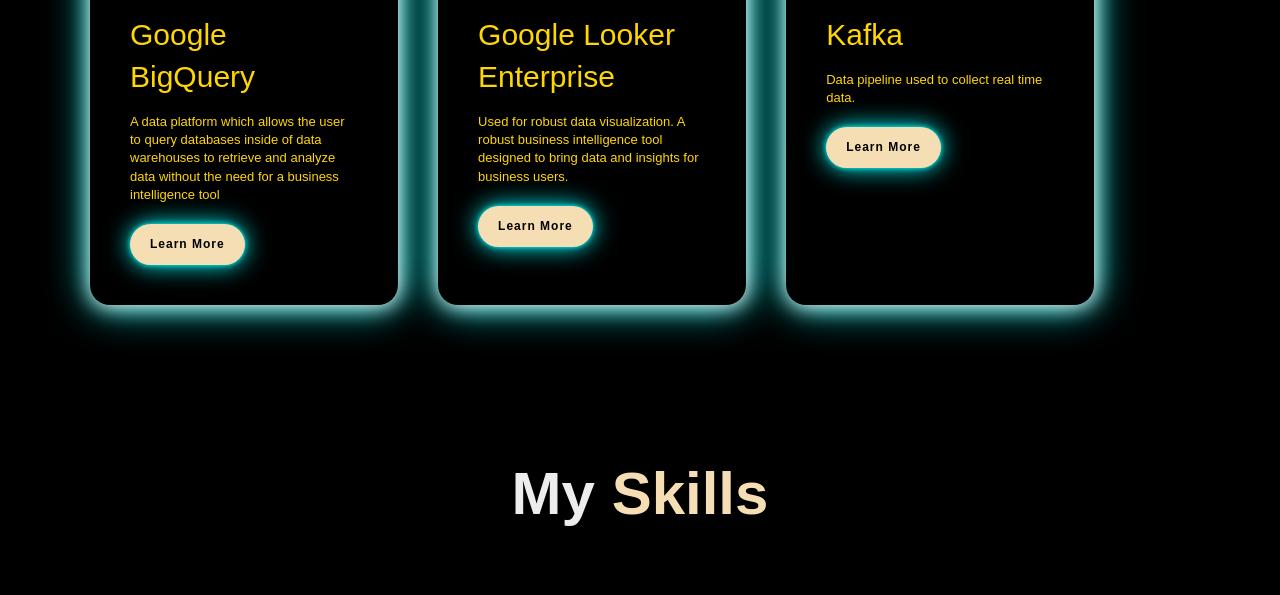
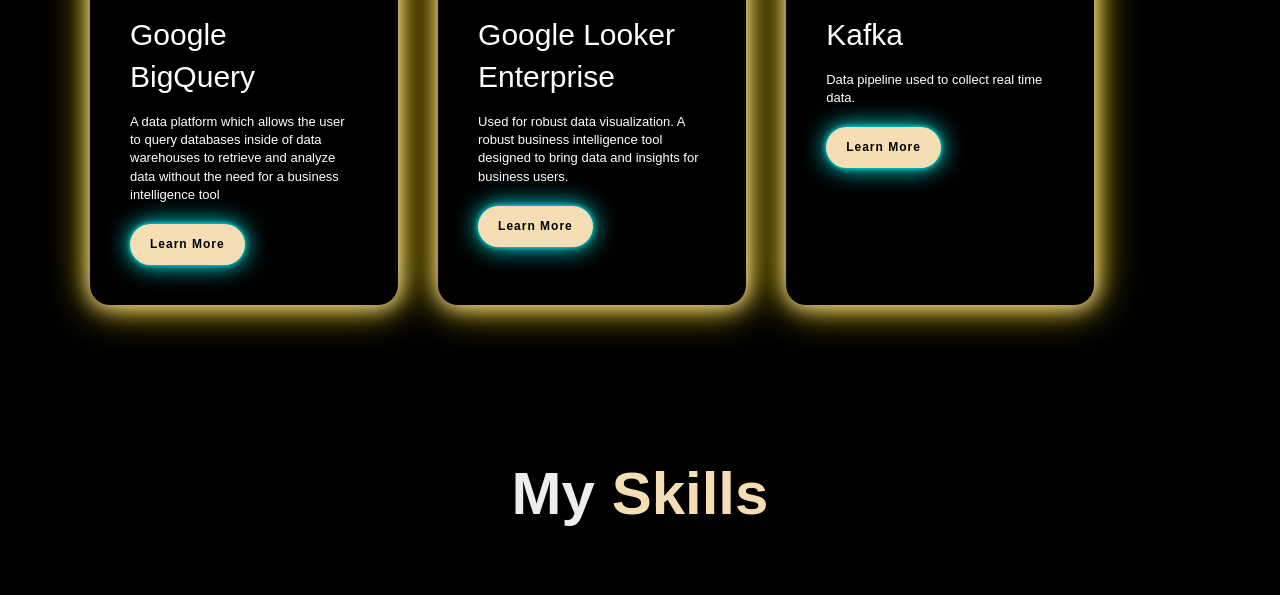
Before and after one commit to realaaron/aaronchee.github.io, a plain HTML site: page index.html in a window 1280 px wide. Shown: the part 3286-3881 px from the top of the page. Drawn offline with nearby package versions, Linux system fonts and the light colour scheme.

Commit message:
Modified the colors

```diff
--- a/stylesheet.css
+++ b/stylesheet.css
@@ -201,7 +201,7 @@
 }
 
 #services {
-    color: gold;
+    color: white;
     font-size: 20px;
     line-height: 1.4;
     margin-bottom: 4rem;
@@ -236,7 +236,7 @@
     border-right: 10px;
     border-radius: 20px;
     transition: background 0.5s, transform 0.5s;
-    box-shadow: 1px 1px 20px white, 1px 1px 40px cyan;
+    box-shadow: 1px 1px 20px wheat, 1px 1px 40px gold;
 }
 
 .services-list div i {
```
